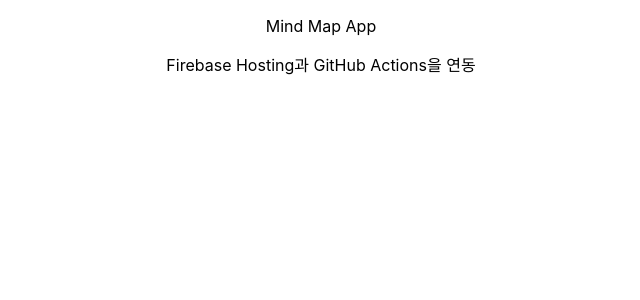
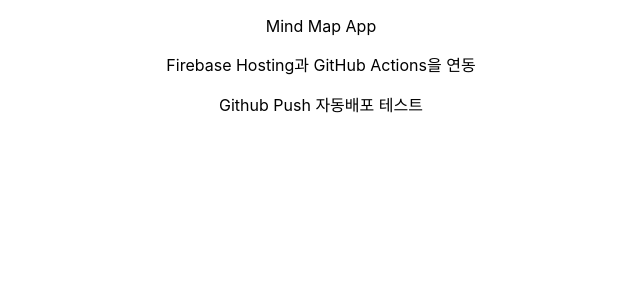
Before and after one commit to liam7design/mindmap, a React (Create React App) app: page / in a window 1280 px wide. Shown: the top 300 px of the page, without its empty margins (319-959 px from the left). Built offline with nearby package versions, Linux system fonts and the light colour scheme.

Commit message:
자동배포 테스트

```diff
--- a/src/App.js
+++ b/src/App.js
@@ -5,6 +5,7 @@
     <div className="App">
       <p>Mind Map App</p>
       <p>Firebase Hosting과 GitHub Actions을 연동</p>
+      <p>Github Push 자동배포 테스트</p>
     </div>
   );
 }
```
